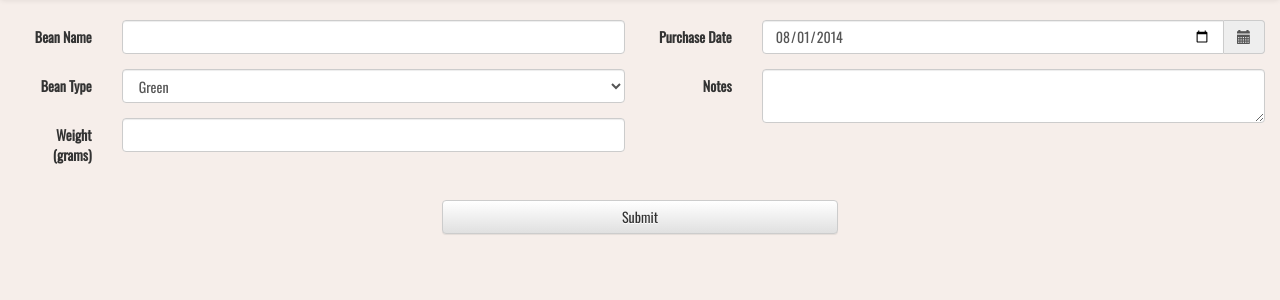
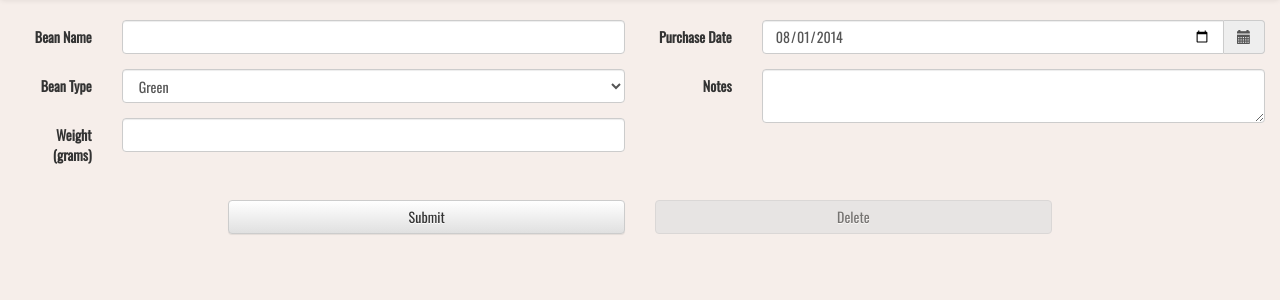
Before and after one commit to BouncyNudibranch/bean-counter, a Flask app: page /bean/add in a window 1280 px wide. Shown: the part 52-352 px from the top of the page. Run offline with Flask 2, Linux system fonts and the light colour scheme; a user stored in the database is signed in; tables that the repository leaves empty hold one stand-in row (values such as "Sample post"); some libraries are stand-ins or nearby versions.

Commit message:
added ability to delete beans, brews, and roasts

```diff
--- a/app/models.py
+++ b/app/models.py
@@ -103,6 +103,11 @@ class Brew(db.Model):
     def grind_size_str(self):
         return GRIND_SIZES[self.grind_size]
 
+    def remove_brew(self, commit=True):
+        db.session.delete(self)
+        if commit:
+            db.session.commit()
+
     @staticmethod
     def add_brew(brew, commit=True):
         db.session.add(brew)
@@ -139,6 +144,11 @@ class Roast(db.Model):
     def roaster_machine_str(self):
         return ROASTER_MACHINES[self.roaster_machine]
 
+    def remove_roast(self, commit=True):
+        db.session.delete(self)
+        if commit:
+            db.session.commit()
+
     @staticmethod
     def add_roast(roast, commit=True):
         db.session.add(roast)
@@ -162,6 +172,11 @@ class Bean(db.Model):
     def bean_type_str(self):
         return BEAN_TYPES[self.bean_type]
 
+    def remove_bean(self, commit=True):
+        db.session.delete(self)
+        if commit:
+            db.session.commit()
+
     @staticmethod
     def add_bean(bean, commit=True):
         db.session.add(bean)
--- a/app/templates/bean_add.html
+++ b/app/templates/bean_add.html
@@ -1,6 +1,12 @@
 {% extends 'skeleton.html' %}
 
 {% from 'forms_util.html' import labeled_input, labeled_input_date %}
+
+{% if form.bean_id.data == 0 %}
+    {% set delete_disable_flag = 'disabled' %}
+{% else %}
+    {% set delete_disable_flag = '' %}
+{% endif %}
 
 {% block body %}
 <div class="container-fluid">
@@ -18,8 +24,11 @@
             </div>
         </div>
         <div class="form-group">
-            <div class="col-md-offset-4 col-md-4">
+            <div class="col-md-offset-2 col-md-4">
                 <button type="submit" class="btn btn-default btn-block">Submit</button>
+            </div>
+            <div class="col-md-4">
+                <a class="btn btn-default btn-block {{ delete_disable_flag }}" href="{{ url_for('bean_delete', bean_id=form.bean_id.data) }}">Delete</a>
             </div>
         </div>
     </form>
--- a/app/templates/bean_list.html
+++ b/app/templates/bean_list.html
@@ -33,7 +33,6 @@
                             </button>
                             <ul class="dropdown-menu" role="menu">
                                 <li><a href="{{ url_for('bean_add', bean_id=purchase.id) }}">Edit</a></li>
-                                <li><a href="#">Delete</a></li>
                                 <li><a href="{{ url_for('bean_detail', bean_id=purchase.id) }}">View Details</a></li>
                             </ul>
                         </div>
--- a/app/templates/brew_list.html
+++ b/app/templates/brew_list.html
@@ -34,7 +34,6 @@
                             </button>
                             <ul class="dropdown-menu" role="menu">
                                 <li><a href="{{ url_for('brew_add', brew_id=brew.id) }}">Edit</a></li>
-                                <li><a href="#">Delete</a></li>
                                 <li><a href="{{ url_for('brew_detail', brew_id=brew.id) }}">View Details</a></li>
                             </ul>
                         </div>
--- a/app/templates/roast_list.html
+++ b/app/templates/roast_list.html
@@ -33,7 +33,6 @@
                             </button>
                             <ul class="dropdown-menu" role="menu">
                                 <li><a href="{{ url_for('roast_add', roast_id=roast.id) }}">Edit</a></li>
-                                <li><a href="#">Delete</a></li>
                                 <li><a href="{{ url_for('roast_detail', roast_id=roast.id) }}">View Details</a></li>
                             </ul>
                         </div>
--- a/app/views.py
+++ b/app/views.py
@@ -106,6 +106,17 @@ def bean_detail(bean_id):
     return render_template('bean_detail.html', bean=bean)
 
 
+@app.route('/bean/delete/<int:bean_id>')
+@login_required
+def bean_delete(bean_id):
+    bean = Bean.query.get(bean_id)
+    try:
+        bean.remove_bean()
+    except AttributeError:
+        pass
+    return redirect(url_for('bean_list'))
+
+
 @app.route('/brew/add', methods=['GET', 'POST'])
 @app.route('/brew/add/<int:brew_id>', methods=['GET', 'POST'])
 @login_required
@@ -168,6 +179,17 @@ def brew_list(page=1):
 def brew_detail(brew_id):
     brew = Brew.query.get(brew_id)
     return render_template('brew_detail.html', brew=brew)
+
+
+@app.route('/brew/delete/<int:brew_id>')
+@login_required
+def brew_delete(brew_id):
+    brew = Brew.query.get(brew_id)
+    try:
+        brew.remove_brew()
+    except AttributeError:
+        pass
+    return redirect(url_for('brew_list'))
 
 
 @app.route('/roast/add', methods=['GET', 'POST'])
@@ -246,3 +268,14 @@ def roast_list(page=1):
 def roast_detail(roast_id):
     roast = Roast.query.get(roast_id)
     return render_template('roast_detail.html', roast=roast)
+
+
+@app.route('/roast/delete/<int:roast_id>')
+@login_required
+def roast_delete(roast_id):
+    roast = Roast.query.get(roast_id)
+    try:
+        roast.remove_roast()
+    except AttributeError:
+        pass
+    return redirect(url_for('roast_list'))
```
Also changed, not shown: app/templates/brew_add.html (+10 -1 lines), app/templates/roast_add.html (+10 -1 lines), bean_counter.db.
